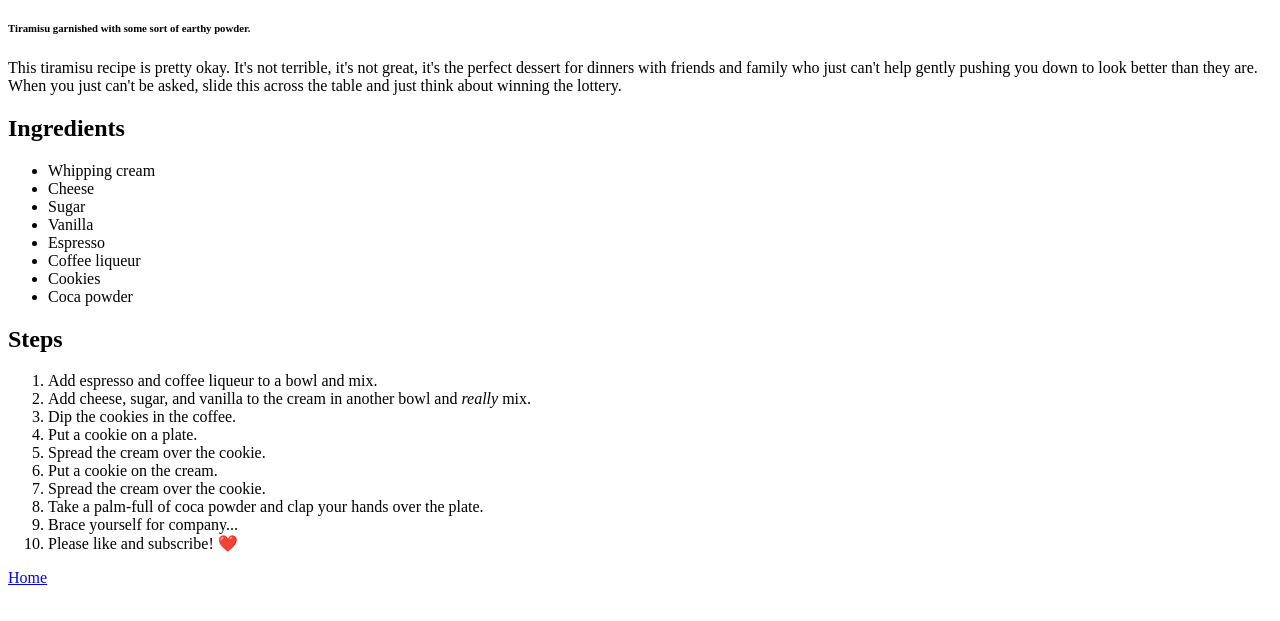
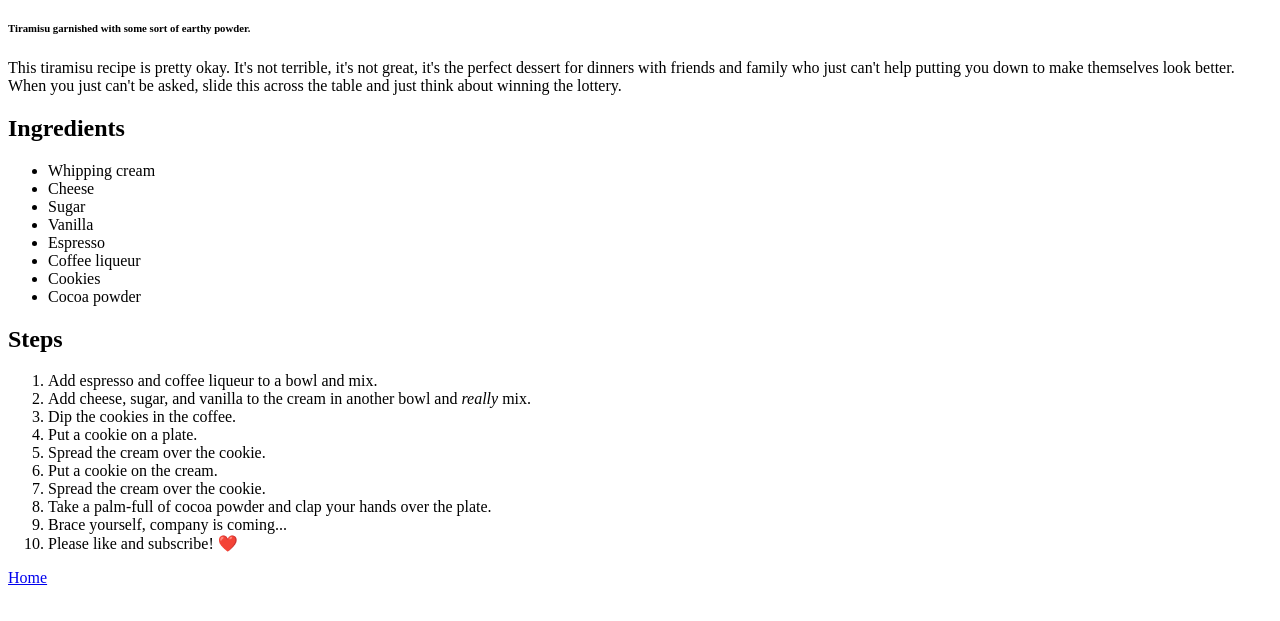
Before and after one commit to culinarian/odin-recipes, a plain HTML site: page recipes/tiramisu.html in a window 1280 px wide. Shown: the part 101-722 px from the top of the page. Drawn offline with Linux system fonts and the light colour scheme.

Commit message:
edit tiramisu description

```diff
--- a/recipes/tiramisu.html
+++ b/recipes/tiramisu.html
@@ -10,8 +10,8 @@
         <h6>Tiramisu garnished with some sort of earthy powder.</h3>
         <p>This tiramisu recipe is pretty okay. It's not terrible,
             it's not great, it's the perfect dessert for dinners with
-            friends and family who just can't help gently pushing you
-            down to look better than they are. When you just can't be
+            friends and family who just can't help putting you down
+            to make themselves look better. When you just can't be
             asked, slide this across the table and just think about
             winning the lottery.
         </p>
@@ -24,7 +24,7 @@
             <li>Espresso</li>
             <li>Coffee liqueur</li>
             <li>Cookies</li>
-            <li>Coca powder</li>
+            <li>Cocoa powder</li>
         </ul>
         <h2>Steps</h2>
         <ol>
@@ -35,8 +35,8 @@
             <li>Spread the cream over the cookie.</li>
             <li>Put a cookie on the cream.</li>
             <li>Spread the cream over the cookie.</li>
-            <li>Take a palm-full of coca powder and clap your hands over the plate.</li>
-            <li>Brace yourself for company...</li>
+            <li>Take a palm-full of cocoa powder and clap your hands over the plate.</li>
+            <li>Brace yourself, company is coming...</li>
             <li>Please like and subscribe! ❤️</li>
         </ol>
         <p><a href="../index.html">Home</a></p>
```
